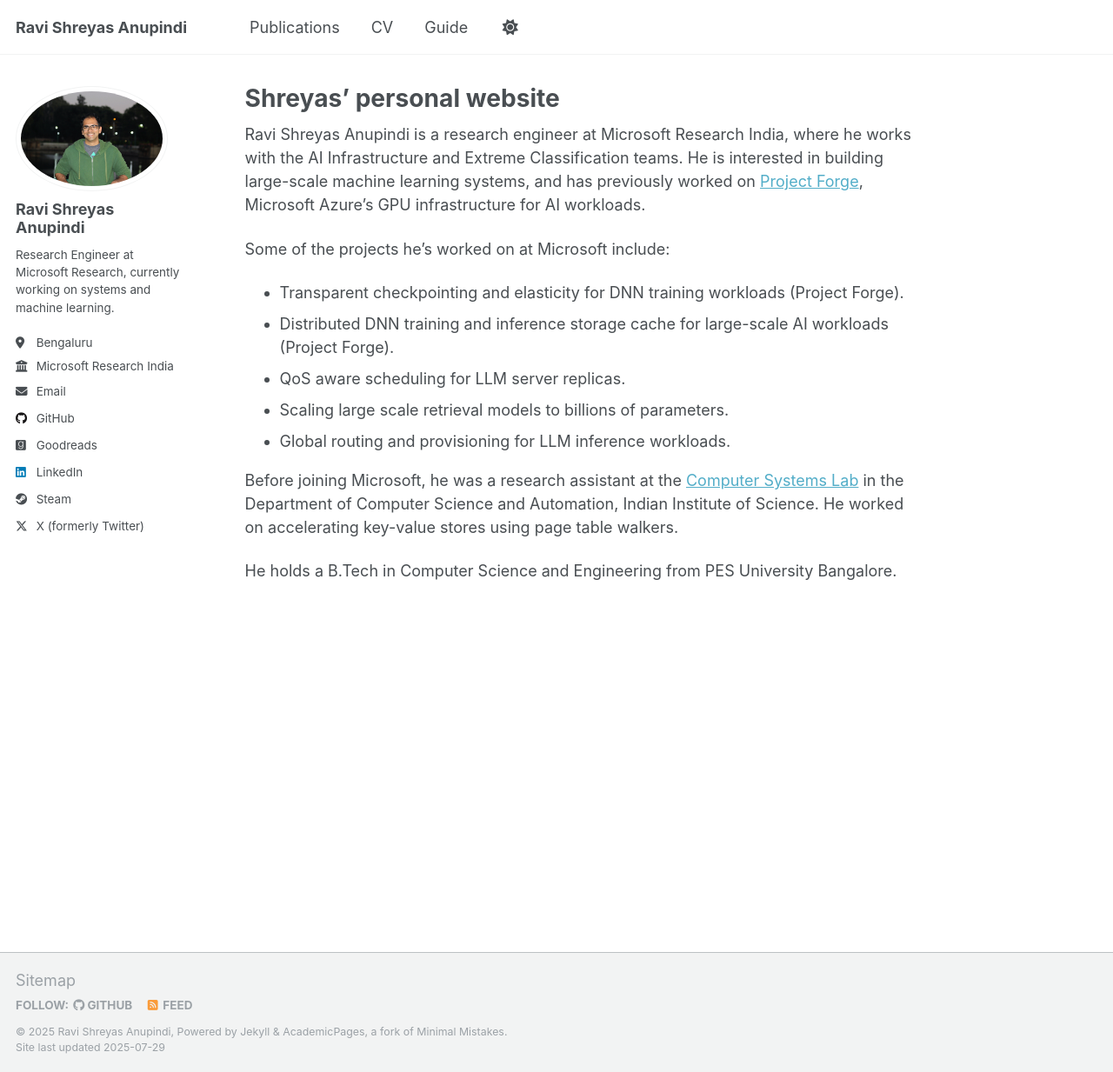
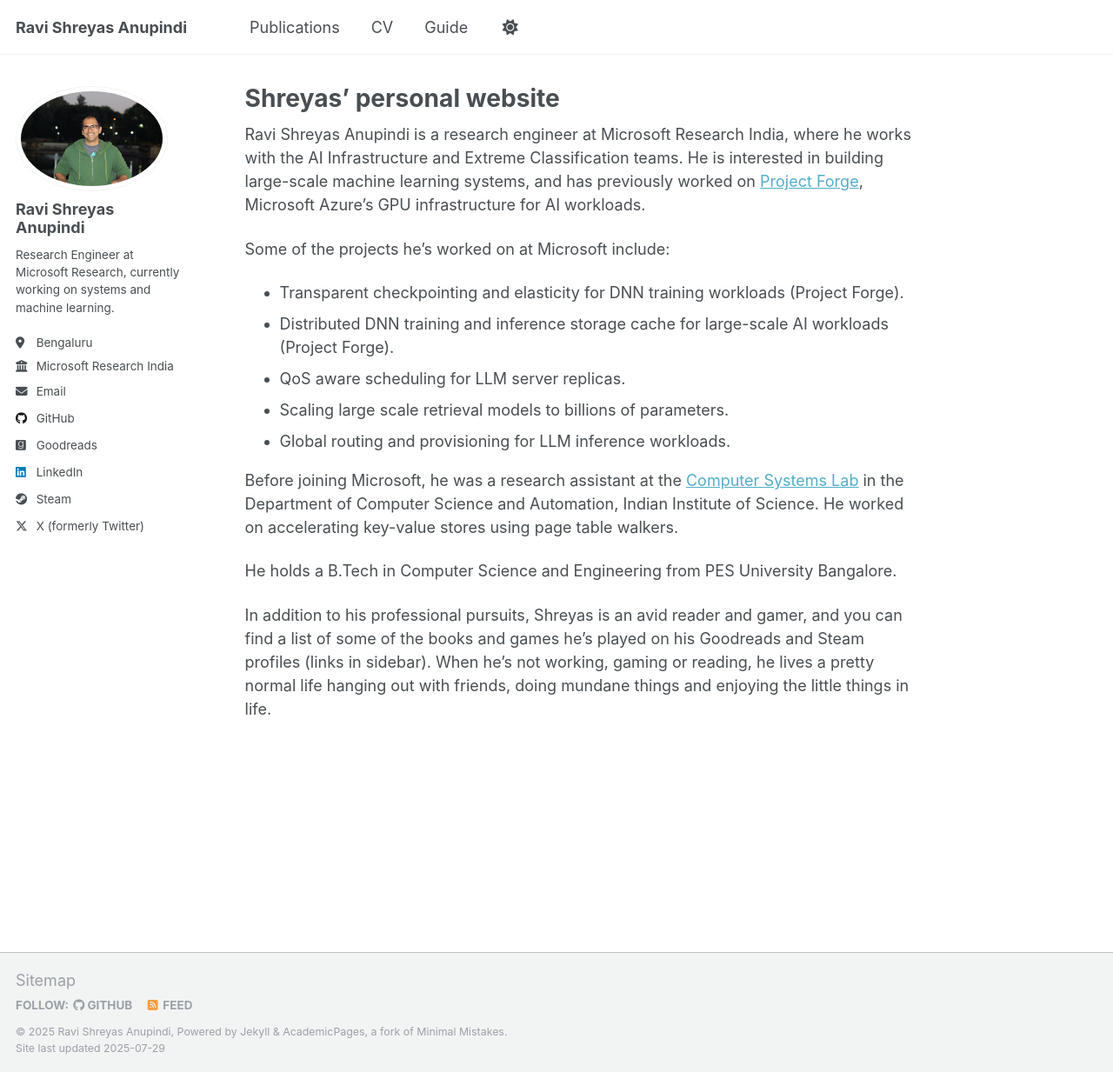
Before and after one commit to shreyas42/shreyas42.github.io, a Jekyll site: the page built from _pages/about.md, in a window 1280 px wide and 1233 px high. Shown: the whole window at 87% size. Built offline with Jekyll 4.4.1, drawn with Linux system fonts in a browser that asks for light colours; a script that is not in the unit is left out.

Commit message:
updated about me page

```diff
--- a/_pages/about.md
+++ b/_pages/about.md
@@ -19,3 +19,6 @@ Some of the projects he's worked on at Microsoft include:
 Before joining Microsoft, he was a research assistant at the [Computer Systems Lab](https://csl.csa.iisc.ac.in/) in the Department of Computer Science and Automation, Indian Institute of Science. He worked on accelerating key-value stores using page table walkers.
 
 He holds a B.Tech in Computer Science and Engineering from PES University Bangalore.
+
+
+In addition to his professional pursuits, Shreyas is an avid reader and gamer, and you can find a list of some of the books and games he's played on his Goodreads and Steam profiles (links in sidebar). When he's not working, gaming or reading, he lives a pretty normal life hanging out with friends, doing mundane things and enjoying the little things in life.
```
